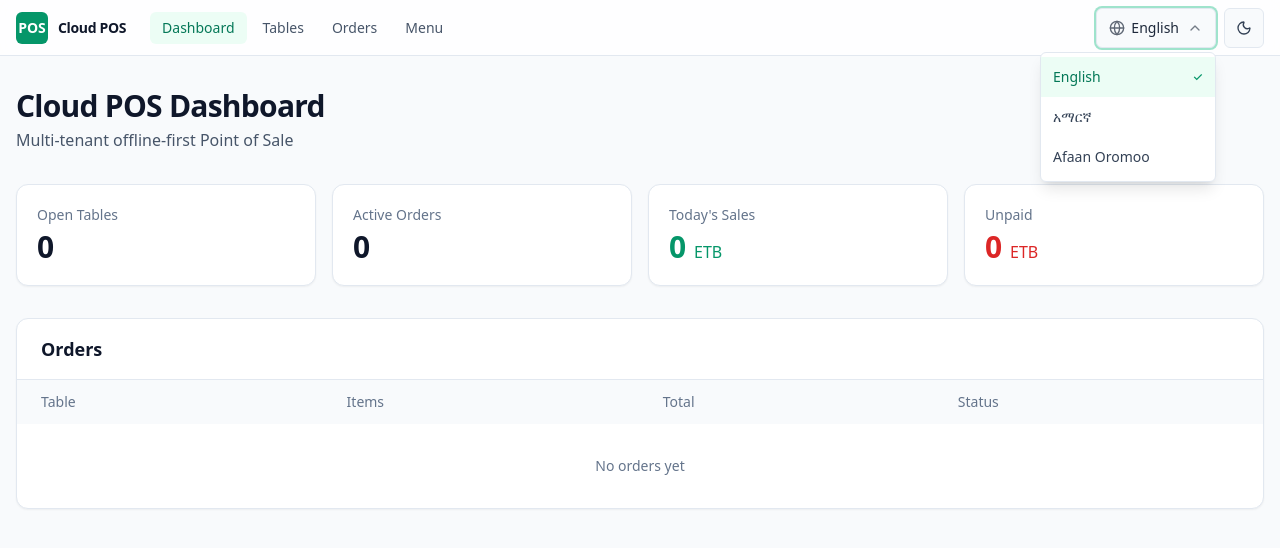
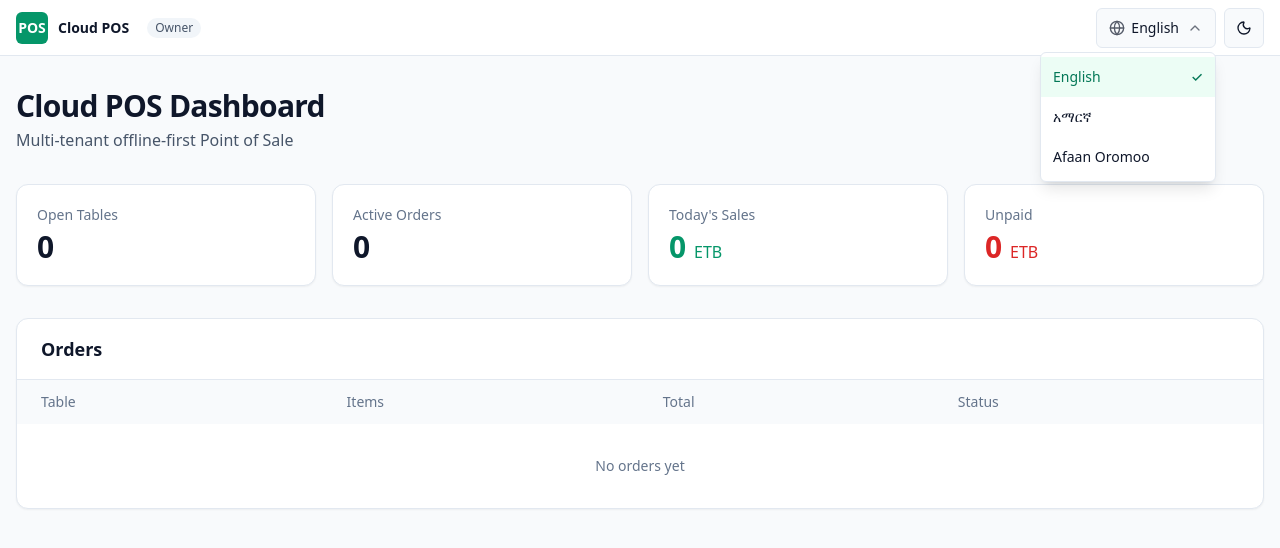
Before and after one commit to FraolFikru/poscloud, a Next.js app: page / in a window 1280 px wide. Both pictures are taken after a click on the button "English". Shown: the top 548 px of the page. Built offline with nearby package versions, Linux system fonts and the light colour scheme.

Commit message:
Refactor language options and header component

```diff
--- a/src/components/Header.tsx
+++ b/src/components/Header.tsx
@@ -3,34 +3,20 @@
 import React, { useState, useRef, useEffect } from "react";
 import { useTranslation } from "react-i18next";
 import { useTheme } from "next-themes";
-import { usePathname } from "next/navigation";
 import Link from "next/link";
 import { Sun, Moon, ChevronDown, Globe } from "lucide-react";
 
 type LanguageCode = "en" | "am" | "om";
 
-interface LanguageOption {
-  code: LanguageCode;
-  native: string;
-}
-
-const LANGUAGES: LanguageOption[] = [
-  { code: "en", native: "English" },
-  { code: "am", native: "አማርኛ" },
-  { code: "om", native: "Afaan Oromoo" },
-];
-
-const NAV_ITEMS = [
-  { href: "/", key: "dashboard" },
-  { href: "/tables", key: "tables" },
-  { href: "/orders", key: "orders" },
-  { href: "/menu", key: "menu" },
+const LANGUAGES = [
+  { code: "en" as LanguageCode, native: "English" },
+  { code: "am" as LanguageCode, native: "አማርኛ" },
+  { code: "om" as LanguageCode, native: "Afaan Oromoo" },
 ];
 
 export default function Header() {
   const { t, i18n } = useTranslation();
   const { theme, setTheme } = useTheme();
-  const pathname = usePathname();
   const [mounted, setMounted] = useState(false);
   const [langOpen, setLangOpen] = useState(false);
   const langRef = useRef<HTMLDivElement>(null);
@@ -55,84 +41,61 @@ export default function Header() {
     setLangOpen(false);
   };
 
-  const currentLang =
-    LANGUAGES.find((l) => l.code === i18n.language) ?? LANGUAGES[0];
+  const currentLang = LANGUAGES.find((l) => l.code === i18n.language) ?? LANGUAGES[0];
 
   if (!mounted) {
     return (
       <header className="sticky top-0 z-50 flex h-14 items-center justify-between border-b border-slate-200 bg-white px-4 dark:border-zinc-800 dark:bg-zinc-950">
-        <div className="h-8 w-24 animate-pulse rounded bg-slate-200 dark:bg-zinc-800" />
-        <div className="flex gap-2">
-          <div className="h-10 w-28 animate-pulse rounded bg-slate-200 dark:bg-zinc-800" />
-          <div className="h-10 w-10 animate-pulse rounded bg-slate-200 dark:bg-zinc-800" />
-        </div>
+        <div className="h-8 w-32 animate-pulse rounded bg-slate-200 dark:bg-zinc-800" />
+        <div className="h-10 w-32 animate-pulse rounded bg-slate-200 dark:bg-zinc-800" />
       </header>
     );
   }
 
   return (
-    <header className="sticky top-0 z-50 flex h-14 items-center justify-between gap-4 border-b border-slate-200 bg-white/95 px-4 backdrop-blur supports-[backdrop-filter]:bg-white/80 dark:border-zinc-800 dark:bg-zinc-950/95 dark:supports-[backdrop-filter]:bg-zinc-950/80">
-      <div className="flex items-center gap-6">
+    <header className="sticky top-0 z-50 flex h-14 items-center justify-between border-b border-slate-200 bg-white/95 px-4 backdrop-blur dark:border-zinc-800 dark:bg-zinc-950/95">
+      {/* Brand */}
       <Link href="/" className="flex items-center gap-2.5">
         <div className="flex h-8 w-8 items-center justify-center rounded-md bg-emerald-600 text-sm font-bold text-white">
           POS
         </div>
-          <span className="hidden text-sm font-semibold tracking-tight text-slate-900 dark:text-zinc-100 sm:inline">
+        <span className="text-sm font-semibold text-slate-900 dark:text-zinc-100">
           {t("header.appName")}
+        </span>
+        <span className="ml-2 hidden rounded-full bg-slate-100 px-2 py-0.5 text-xs font-medium text-slate-600 dark:bg-zinc-800 dark:text-zinc-400 sm:inline">
+          Owner
         </span>
       </Link>
 
-        <nav className="hidden items-center gap-1 md:flex">
-          {NAV_ITEMS.map((item) => {
-            const active = pathname === item.href;
-            return (
-              <Link
-                key={item.href}
-                href={item.href}
-                className={`rounded-md px-3 py-1.5 text-sm font-medium transition-colors ${
-                  active
-                    ? "bg-emerald-50 text-emerald-700 dark:bg-emerald-950/50 dark:text-emerald-400"
-                    : "text-slate-600 hover:bg-slate-100 hover:text-slate-900 dark:text-zinc-400 dark:hover:bg-zinc-800 dark:hover:text-zinc-100"
-                }`}
-              >
-                {t(`nav.${item.key}`)}
-              </Link>
-            );
-          })}
-        </nav>
-      </div>
-
+      {/* Right controls */}
       <div className="flex items-center gap-2">
+        {/* Language */}
         <div className="relative" ref={langRef}>
           <button
-            type="button"
-            onClick={() => setLangOpen((o) => !o)}
-            className="flex h-10 min-w-[7rem] items-center justify-between gap-2 rounded-md border border-slate-200 bg-slate-50 px-3 text-sm font-medium text-slate-800 transition-colors hover:bg-slate-100 focus:outline-none focus:ring-2 focus:ring-emerald-500/40 dark:border-zinc-700 dark:bg-zinc-900 dark:text-zinc-100 dark:hover:bg-zinc-800"
+            onClick={() => setLangOpen(!langOpen)}
+            className="flex h-10 min-w-[7rem] items-center justify-between gap-2 rounded-md border border-slate-200 bg-slate-50 px-3 text-sm font-medium dark:border-zinc-700 dark:bg-zinc-900"
           >
             <span className="flex items-center gap-1.5">
-              <Globe className="h-4 w-4 shrink-0 opacity-70" />
-              <span className="truncate">{currentLang.native}</span>
+              <Globe className="h-4 w-4 opacity-70" />
+              {currentLang.native}
             </span>
-            <ChevronDown className={`h-4 w-4 shrink-0 opacity-60 transition-transform ${langOpen ? "rotate-180" : ""}`} />
+            <ChevronDown className={`h-4 w-4 opacity-60 transition ${langOpen ? "rotate-180" : ""}`} />
           </button>
 
           {langOpen && (
-            <ul className="absolute right-0 mt-1 w-44 overflow-hidden rounded-md border border-slate-200 bg-white py-1 shadow-lg dark:border-zinc-700 dark:bg-zinc-900">
+            <ul className="absolute right-0 mt-1 w-44 rounded-md border border-slate-200 bg-white py-1 shadow-lg dark:border-zinc-700 dark:bg-zinc-900">
               {LANGUAGES.map((lang) => (
                 <li key={lang.code}>
                   <button
-                    type="button"
                     onClick={() => changeLanguage(lang.code)}
-                    className={`flex w-full items-center justify-between px-3 py-2.5 text-left text-sm transition-colors ${
+                    className={`flex w-full items-center justify-between px-3 py-2.5 text-left text-sm ${
                       lang.code === currentLang.code
                         ? "bg-emerald-50 font-medium text-emerald-700 dark:bg-emerald-950/40 dark:text-emerald-400"
-                        : "text-slate-700 hover:bg-slate-50 dark:text-zinc-200 dark:hover:bg-zinc-800"
+                        : "hover:bg-slate-50 dark:hover:bg-zinc-800"
                     }`}
                   >
-                    <span>{lang.native}</span>
-                    {lang.code === currentLang.code && (
-                      <span className="text-xs text-emerald-600 dark:text-emerald-400">✓</span>
-                    )}
+                    {lang.native}
+                    {lang.code === currentLang.code && <span>✓</span>}
                   </button>
                 </li>
               ))}
@@ -140,10 +103,10 @@ export default function Header() {
           )}
         </div>
 
+        {/* Theme */}
         <button
-          type="button"
           onClick={() => setTheme(theme === "dark" ? "light" : "dark")}
-          className="flex h-10 w-10 items-center justify-center rounded-md border border-slate-200 bg-slate-50 text-slate-700 transition-colors hover:bg-slate-100 focus:outline-none focus:ring-2 focus:ring-emerald-500/40 dark:border-zinc-700 dark:bg-zinc-900 dark:text-zinc-200 dark:hover:bg-zinc-800"
+          className="flex h-10 w-10 items-center justify-center rounded-md border border-slate-200 bg-slate-50 dark:border-zinc-700 dark:bg-zinc-900"
         >
           {theme === "dark" ? <Sun className="h-4 w-4" /> : <Moon className="h-4 w-4" />}
         </button>
```
Lines whose indentation alone changed are shown as unchanged.
